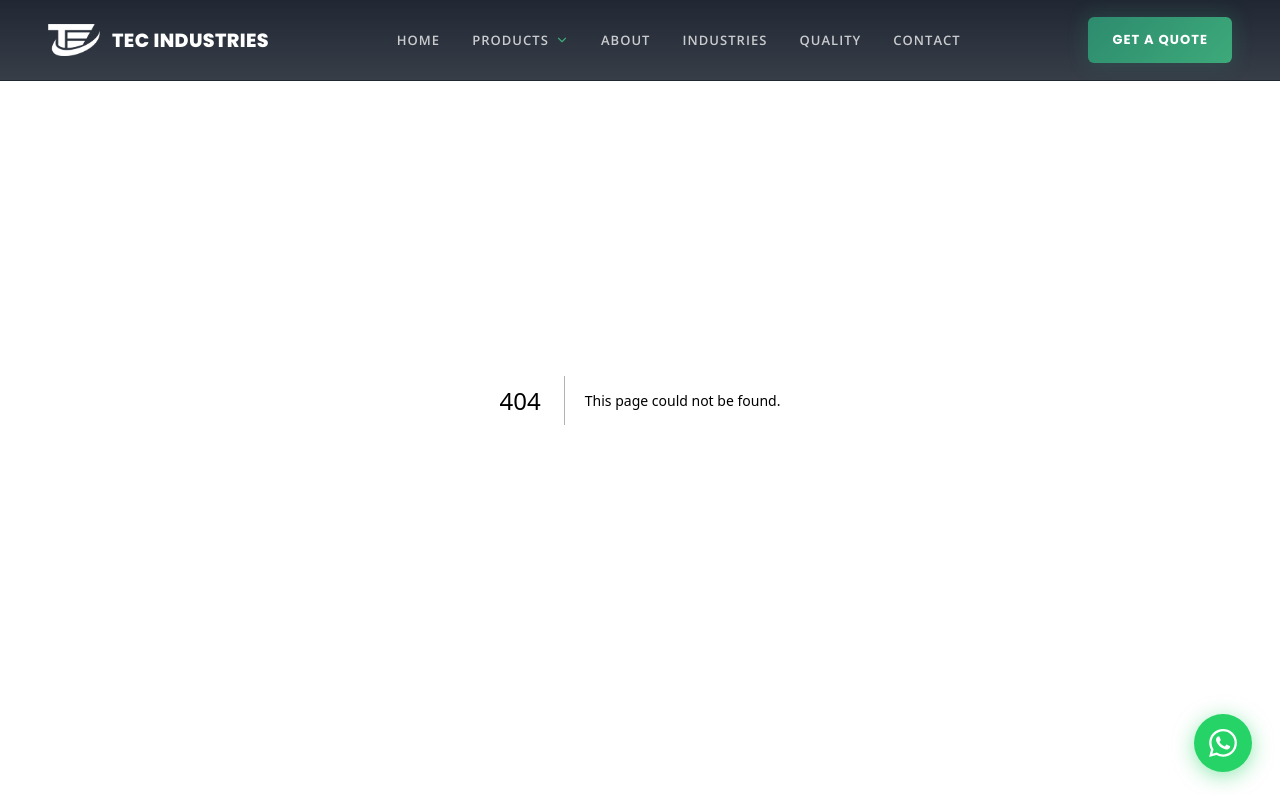
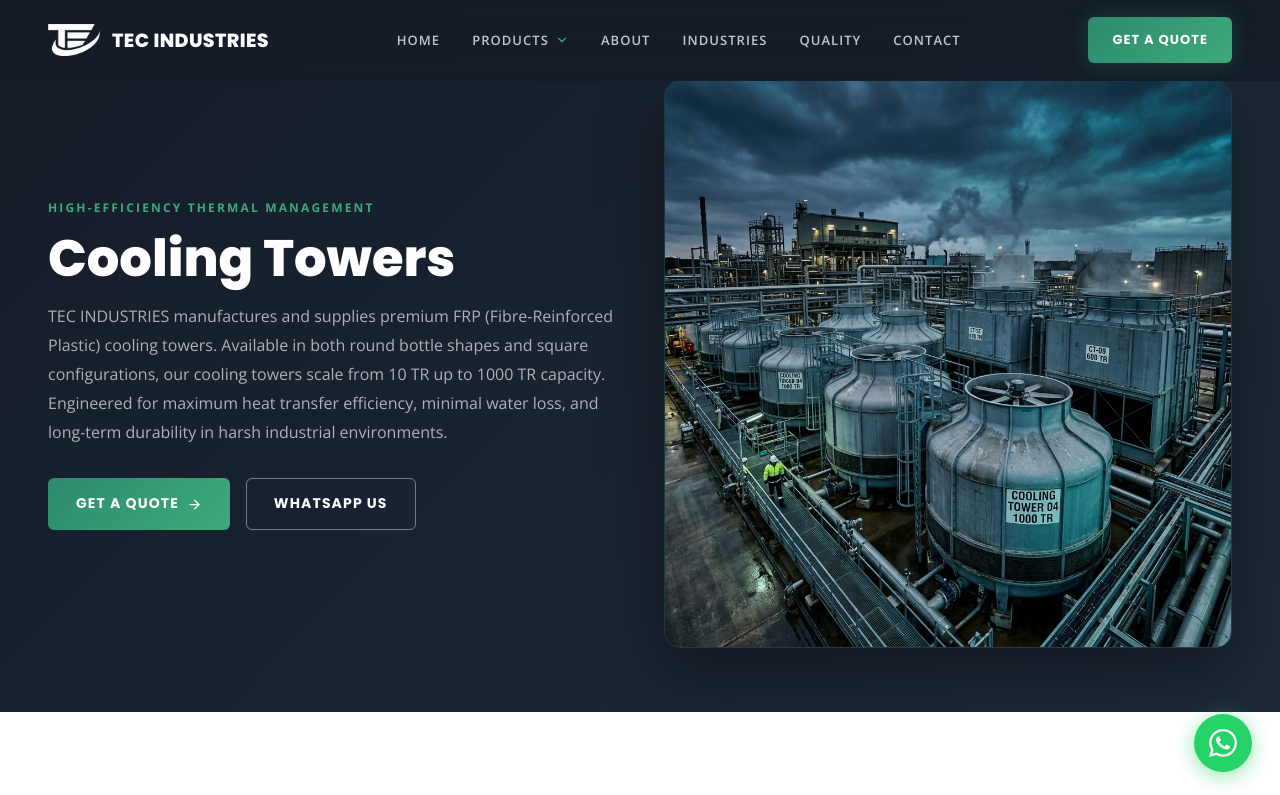
Before and after one commit to japatel5213/tec-industries-web, a Next.js app: page /products/cooling-tower in a window 1280 px wide. Before the commit this address had no page. Shown: the top 795 px of the page. Built offline with nearby package versions, Linux system fonts and the light colour scheme.

Commit message:
Add Cooling Towers (10 TR to 1000 TR) to product line

```diff
--- a/src/app/page.tsx
+++ b/src/app/page.tsx
@@ -89,6 +89,13 @@ const PRODUCTS = [
     desc: 'Professional-grade PPR pipe fusion welding machines for precise, reliable heat fusion joints. Built for contractors and installers.',
     img: '/assets/fusion-machine.png',
     href: '/products/fusion-machine',
+    badge: null,
+  },
+  {
+    name: 'Cooling Towers',
+    desc: 'High-capacity FRP round and square cooling towers (10 TR to 1000 TR). Engineered for maximum heat transfer efficiency and industrial durability.',
+    img: '/assets/cooling-tower.png',
+    href: '/products/cooling-tower',
     badge: null,
   },
 ];
@@ -360,7 +367,7 @@ export default function HomePage() {
             </h2>
             <div className="teal-rule mx-auto mb-6" />
             <p style={{ fontFamily: 'var(--font-body)', fontSize: '16px', color: '#6B7B8D', maxWidth: '560px', margin: '0 auto', lineHeight: 1.7 }}>
-              Six product lines engineered to the highest standards, covering all your industrial piping requirements.
+              Seven product lines engineered to the highest standards, covering all your industrial piping and cooling requirements.
             </p>
           </div>
 
--- /dev/null
+++ b/src/app/products/cooling-tower/page.tsx
@@ -0,0 +1,51 @@
+import type { Metadata } from 'next';
+import ProductPageTemplate from '@/components/ProductPageTemplate';
+
+export const metadata: Metadata = {
+  title: 'Cooling Towers',
+  description: 'TEC INDUSTRIES Industrial Cooling Towers — high-capacity FRP round and square cooling towers, available in 10 TR to 1000 TR range.'
+};
+
+export default function CoolingTowerPage() {
+  return (
+    <ProductPageTemplate
+      name="Cooling Towers"
+      tagline="High-Efficiency Thermal Management"
+      description="TEC INDUSTRIES manufactures and supplies premium FRP (Fibre-Reinforced Plastic) cooling towers. Available in both round bottle shapes and square configurations, our cooling towers scale from 10 TR up to 1000 TR capacity. Engineered for maximum heat transfer efficiency, minimal water loss, and long-term durability in harsh industrial environments."
+      image="/assets/cooling-tower.png"
+      specs={[
+        { label: 'Capacity Range', value: '10 TR to 1000 TR' },
+        { label: 'Designs', value: 'Round (Bottle Shape) & Square' },
+        { label: 'Casing Material', value: 'FRP (Fibre-Reinforced Plastic)' },
+        { label: 'Fills', value: 'High-efficiency PVC honeycomb fills' },
+        { label: 'Fan Type', value: 'Aerodynamically designed axial flow fans' },
+        { label: 'Motor', value: 'IP55 weatherproof / flameproof options' },
+        { label: 'Water Distribution', value: 'Rotary sprinkler (Round) / Static target nozzle (Square)' },
+        { label: 'Hardware', value: 'HDG (Hot Dip Galvanized) or SS 304/316' },
+        { label: 'Applications', value: 'HVAC, Chemical, Pharma, Power, Plastic Molding' },
+      ]}
+      features={[
+        'Corrosion-resistant FRP body ensures decades of maintenance-free service',
+        'Aerodynamic fan design provides maximum air delivery with lower power consumption',
+        'High-quality PVC honeycomb fills ensure maximum air-to-water heat transfer surface area',
+        'Rotary sprinkler system in round models provides even water distribution',
+        'Compact footprint saves valuable industrial real estate',
+        'Easy access inspection doors for hassle-free maintenance',
+        'Customisable with SS hardware and flame-proof motors for hazardous chemical environments',
+      ]}
+      applications={[
+        { name: 'HVAC & Refrigeration', desc: 'Central air conditioning plants and large-scale commercial refrigeration.' },
+        { name: 'Chemical Processing', desc: 'Process fluid cooling for reactors and chemical synthesis plants.' },
+        { name: 'Plastic & Molding', desc: 'Chiller and mold cooling in injection molding and extrusion facilities.' },
+        { name: 'Power Generation', desc: 'Heat rejection for diesel generator sets and small captive power plants.' },
+        { name: 'Pharma & Food', desc: 'Clean, efficient cooling for hygienic processing environments.' },
+        { name: 'Steel & Foundry', desc: 'Furnace cooling and heavy-duty industrial heat rejection.' },
+      ]}
+      relatedProducts={[
+        { name: 'PPR Pipe & Fittings', href: '/products/ppr' },
+        { name: 'HDPE Pipe & Fittings', href: '/products/hdpe' },
+        { name: 'Industrial Valves', href: '/products/valves' },
+      ]}
+    />
+  );
+}
--- a/src/app/products/page.tsx
+++ b/src/app/products/page.tsx
@@ -57,6 +57,14 @@ const PRODUCTS = [
     href: '/products/fusion-machine',
     highlights: ['20mm to 110mm capacity', 'Digital temperature control', 'Portable & lightweight', 'Professional-grade build'],
   },
+  {
+    name: 'Cooling Towers',
+    badge: null,
+    desc: 'High-capacity FRP round and square cooling towers (10 TR to 1000 TR). Engineered for maximum heat transfer efficiency and industrial durability.',
+    img: '/assets/cooling-tower.png',
+    href: '/products/cooling-tower',
+    highlights: ['10 TR to 1000 TR capacity', 'FRP corrosion-proof casing', 'High-efficiency PVC fills', 'Round & Square designs'],
+  },
 ];
 
 export default function ProductsPage() {
@@ -71,7 +79,7 @@ export default function ProductsPage() {
             Our Product Range
           </h1>
           <p style={{ fontFamily: 'var(--font-body)', fontSize: '16px', color: 'rgba(255,255,255,0.6)', maxWidth: '520px', margin: '0 auto' }}>
-            Six comprehensive product lines covering all your industrial piping requirements — manufactured with precision in Vapi, Gujarat.
+            Seven comprehensive product lines covering all your industrial piping and cooling requirements — manufactured with precision in Vapi, Gujarat.
           </p>
         </div>
       </section>
--- a/src/components/Footer.tsx
+++ b/src/components/Footer.tsx
@@ -9,6 +9,7 @@ const PRODUCTS = [
   { label: 'Industrial Valves', href: '/products/valves' },
   { label: 'Pipe Support System', href: '/products/pipe-support' },
   { label: 'PPR Fusion Machine', href: '/products/fusion-machine' },
+  { label: 'Cooling Towers', href: '/products/cooling-tower' },
 ];
 
 const COMPANY = [
--- a/src/components/Header.tsx
+++ b/src/components/Header.tsx
@@ -2,7 +2,7 @@
 import Link from 'next/link';
 import Image from 'next/image';
 import { useState, useEffect } from 'react';
-import { Menu, X, ChevronDown, Droplets, Database, Zap, Settings, Wrench, Flame } from 'lucide-react';
+import { Menu, X, ChevronDown, Droplets, Database, Zap, Settings, Wrench, Flame, Wind } from 'lucide-react';
 
 const PRODUCTS_MENU = [
   { label: 'PPR Pipe & Fittings', href: '/products/ppr', desc: 'Hot & cold water systems', icon: Droplets },
@@ -11,6 +11,7 @@ const PRODUCTS_MENU = [
   { label: 'Industrial Valves', href: '/products/valves', desc: 'Flow control solutions', icon: Settings },
   { label: 'Pipe Support System', href: '/products/pipe-support', desc: 'Hangers & brackets', icon: Wrench },
   { label: 'PPR Fusion Machine', href: '/products/fusion-machine', desc: 'Professional welding tools', icon: Flame },
+  { label: 'Cooling Towers', href: '/products/cooling-tower', desc: '10 TR to 1000 TR capacity', icon: Wind },
 ];
 
 const NAV_LINKS = [
```
Also changed, not shown: public/assets/cooling-tower.png (added).
